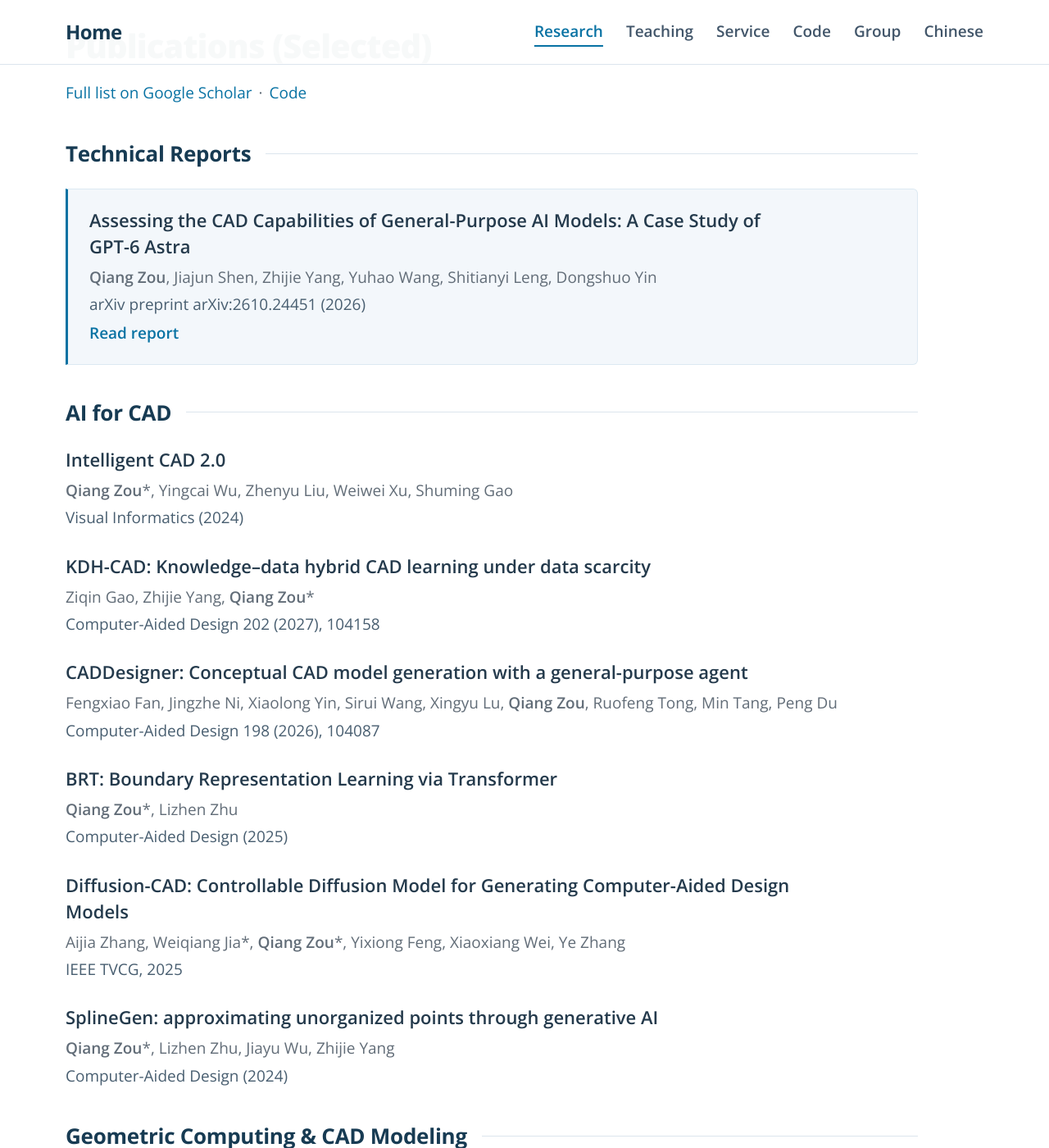
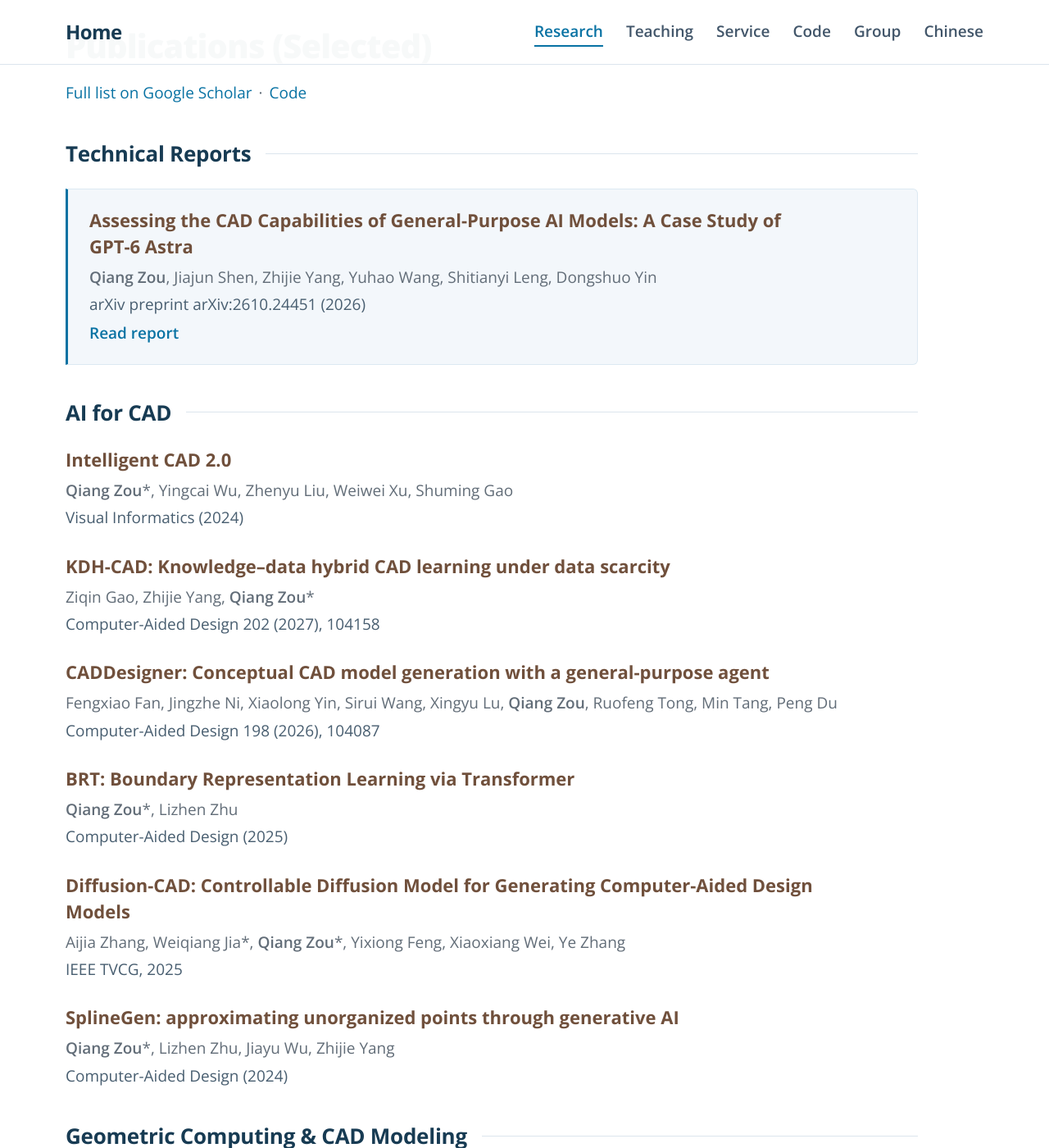
Before and after one commit to Qiang-Zou/Qiang-Zou.github.io, a Jekyll site: the page built from content/research.md, in a window 1280 px wide and 1400 px high, scrolled down 305 px. Shown: the whole window at 82% size. Built offline with Jekyll 4.4.1, drawn with Linux system fonts in a browser that asks for light colours.

Commit message:
Distinguish publication titles with warm brown and stronger weight

```diff
--- a/assets/css/site.css
+++ b/assets/css/site.css
@@ -5,6 +5,7 @@
   --ink: #2d3742;
   --muted: #626d78;
   --heading: #173b53;
+  --publication-title: #70503c;
   --accent: #0872a3;
   --accent-hover: #164c72;
   --nav: #42566a;
@@ -95,9 +96,10 @@ strong { font-weight: 600; }
 .research-page .prose ul > li { margin: 0 0 28px; padding: 0; border: 0; line-height: 1.5; }
 .research-page .prose ul > li:last-child { margin-bottom: 0; padding-bottom: 0; border-bottom: 0; }
 .research-page .prose ul > li > p { margin: 0; font-size: var(--small); color: var(--muted); line-height: 1.6; }
-.research-page .prose ul > li > p:first-child { margin-bottom: 6px; font-size: var(--item); line-height: 1.45; color: #243a4c; }
+.research-page .prose ul > li > p:first-child { margin-bottom: 6px; font-size: var(--item); line-height: 1.45; color: var(--publication-title); }
 .research-page .prose ul > li > p > em { display: inline-block; margin-top: 3px; font-style: normal; color: #485e70; }
 .research-page .prose ul > li strong { font-weight: 600; }
+.research-page .prose ul > li > p:first-child strong { font-weight: 700; }
 .research-page .prose ul > li > p > a { display: inline-block; margin-top: 6px; line-height: 1.5; text-decoration: none; }
 .research-page .prose ul > li > p > a:hover { text-decoration: underline; }
 .research-page #technical-reports + ul { max-width: none; padding: 22px 26px; background: var(--wash); border: 1px solid #dce9f2; border-left: 3px solid var(--accent); border-radius: 0 6px 6px 0; }
```
Also changed, not shown: docs/architecture.md (+1 -0 lines).
